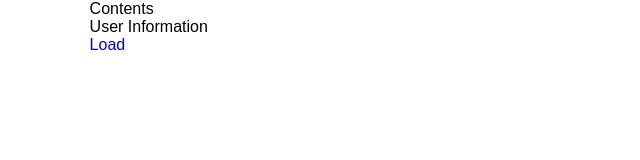
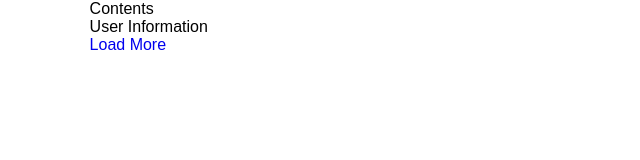
Before and after one commit to shilpajith1994/LoadMore_JS_AJAX, a plain HTML site: page index.html in a window 1280 px wide. Shown: the full height of the page, 0-640 px from the left. Drawn offline with Linux system fonts and the light colour scheme.

Commit message:
class added

```diff
--- a/index.html
+++ b/index.html
@@ -26,7 +26,7 @@
           <span>User Information</span>
           <ul class="userDetails"></ul>
           <div class="load">
-            <a href="#FIXME" title="Loadmore">Load</a>
+            <a href="#FIXME" title="Loadmore" class="loadBtn">Load More</a>
           </div>
         </div>
       </section>
```
